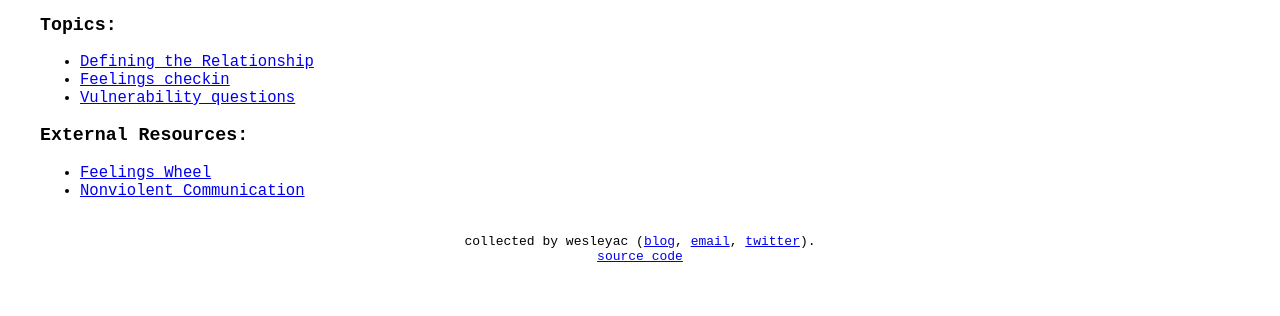
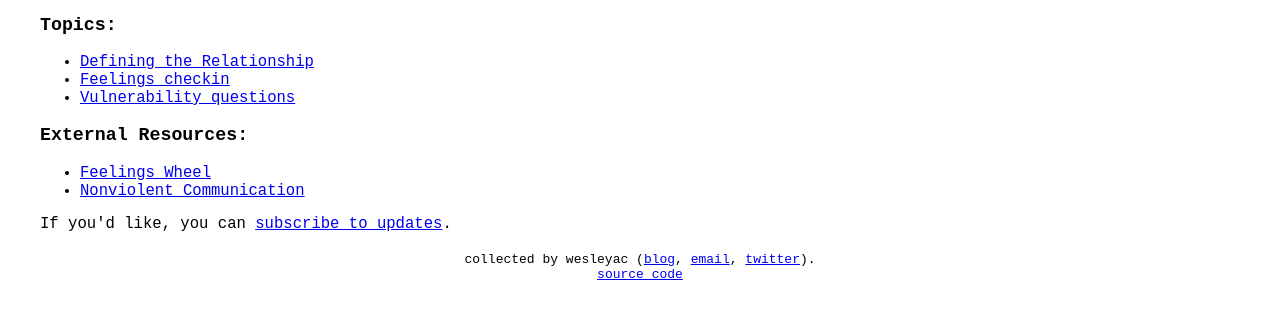
Before and after one commit to WesleyAC/emotional.codes, a plain HTML site: page index.html in a window 1280 px wide. Shown: the part 102-418 px from the top of the page. Drawn offline with Linux system fonts and the light colour scheme.

Commit message:
Add link to subscribe to updates

```diff
--- a/index.html
+++ b/index.html
@@ -32,6 +32,8 @@
 					<li><a href="http://feelingswheel.com/">Feelings Wheel</a></li>
 					<li><a href="https://www.nonviolentcommunication.com/freeresources/article_archive/heartofnvc_mrosenberg.htm">Nonviolent Communication</a></li>
 				</ul>
+
+				If you'd like, you can <a href="https://goo.gl/forms/FCrkYc1zqRedHh453">subscribe to updates</a>.
 			</div>
 
 			<br>
```
